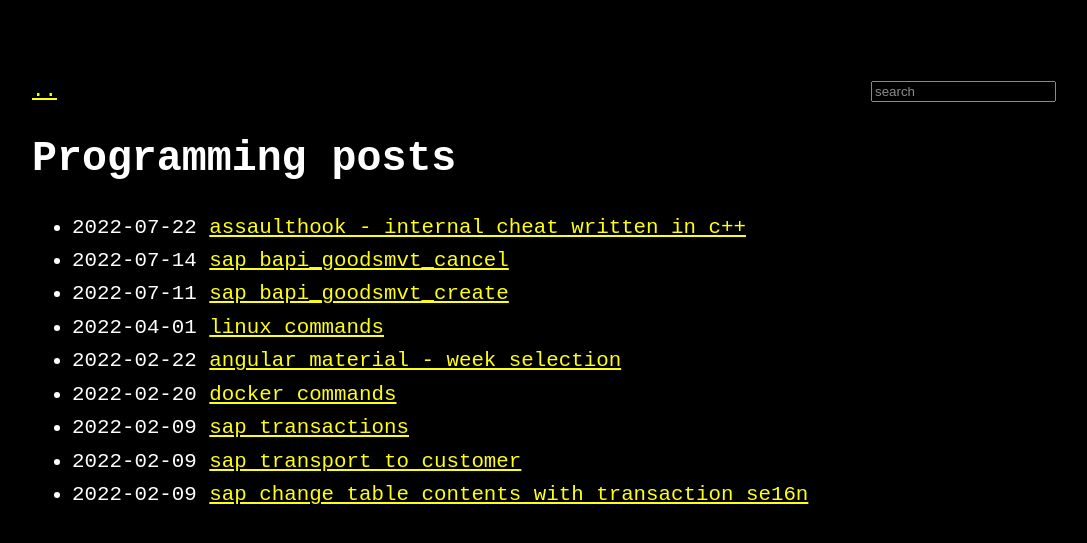
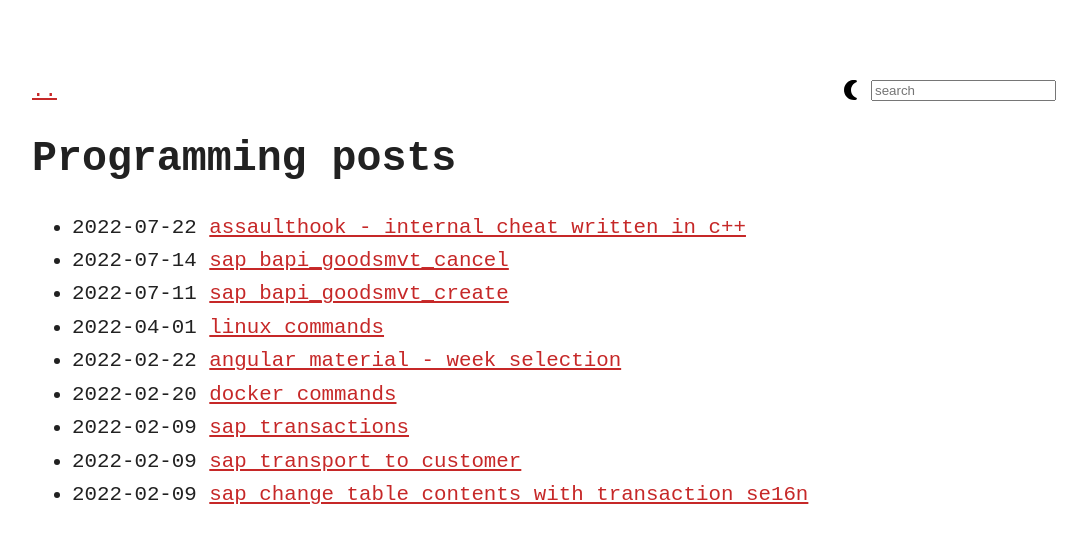
Before and after one commit to matseee/matseee.github.io, a Jekyll site: the page built from _pages/programming.md, in a window 1280 px wide. Shown: the top 543 px of the page, without its empty margins (96-1183 px from the left). Built offline with Jekyll 4.4.1, drawn with Linux system fonts in a browser that asks for light colours.

Commit message:
refactor stylesheet & add light-mode

```diff
--- a/_includes/back_link.html
+++ b/_includes/back_link.html
@@ -1,9 +1,9 @@
-<div class="flex-container-noresp">
+<div class="flex-container flex-container-no-reverse">
     <div class="flex-item">
         <a href="{{ '/' | relative_url }}">{{ site.theme_config.back_home_text }}</a>
     </div>
 
-    <div class="flex-item-noresp flex-item-end" style="min-width: 245px">
-        {%-include search_head.html-%}
+    <div class="flex-item flex-item-end" style="min-width: 245px">
+        {%-include search_light_head.html-%}
     </div>
 </div>
--- a/_includes/page_title.html
+++ b/_includes/page_title.html
@@ -5,7 +5,7 @@
         <h1>{{ include.title }}</h1>
     </div>
     <div class="flex-item flex-item-end" style="min-width: 245px">
-        {%-include search_head.html-%}
+        {%-include search_light_head.html-%}
     </div>
 </div>
 
--- a/_includes/search_head.html
+++ /dev/null
@@ -1,4 +0,0 @@
-<form action="/search.html" method="get">
-    <input type="text" id="search-box" name="query" placeholder="search">
-    <!-- <input type="submit" value="search"> -->
-</form>
--- /dev/null
+++ b/_includes/search_light_head.html
@@ -0,0 +1,7 @@
+<form action="/search.html" method="get">
+    <div class="flex-container-no-resp">
+        <img id="darkLightToggle" src="/assets/light.svg" />
+        <input type="text" id="search-box" name="query" placeholder="search">
+    </div>
+    <!-- <input type="submit" value="search"> -->
+</form>
--- a/_layouts/default.html
+++ b/_layouts/default.html
@@ -7,21 +7,11 @@
     <div id="scroll-progress-bar" class="scroll-progress-bar"></div>
   </div>
   <main class="page-content" aria-label="Content">
-    <div class="w">
+    <div class="content">
       {{ content }}
     </div>
   </main>
 </body>
 
-<script>
-  const scrollProgress = document.getElementById('scroll-progress-bar');
-
-  window.addEventListener('scroll', () => {
-    const height = document.documentElement.scrollHeight - document.documentElement.clientHeight;
-    const scrollTop = document.body.scrollTop || document.documentElement.scrollTop;
-
-    scrollProgress.style.width = `${(scrollTop / height) * 100}%`;
-  });
-</script>
-
+<script src="/assets/js/main.js"></script>
 </html>
--- /dev/null
+++ b/_sass/_colors.scss
@@ -0,0 +1,10 @@
+$color-primary: #212121;
+$color-primaryLight: #484848;
+$color-primaryDark: #000000;
+
+$color-secondry: #c62828;
+$color-secondayLight: #ff5f52;
+$color-secondayDark: #8e0000;
+
+$color-black: #000000;
+$color-white: #ffffff;
--- a/assets/css/style.scss
+++ b/assets/css/style.scss
@@ -1,43 +1,28 @@
 ---
 ---
 @import "github-syntax-dark.css";
+@import "./colors";
 
-// -------------- THEME SWITCHER -------------- //
-@mixin dark-appearance {
-  filter: invert(1);
-
-  img {
-    filter: invert(1);
-
-    &.ioda {
-      filter: invert(0);
-    }
-  }
-
-  .highlight {
-    filter: invert(0);
-  }
+:root {
+  --color-page-background: #{$color-black};
+  --color-text: #{$color-white};
+  --color-border: #{$color-primaryLight};
 }
 
-body[a="dark"] {
-  @include dark-appearance;
+.dark {
+  --color-page-background: #{$color-black};
+  --color-text: #{$color-white};
+  --color-border: #{$color-primaryLight};
 }
 
-
-@media (prefers-color-scheme: dark) {
-  body[a="auto"] {
-    @include dark-appearance;
-  }
-
-  .scroll-progress-bar {
-    background: rgb(0, 0, 238);
-  }
+.light {
+  --color-page-background: #{$color-white};
+  --color-text: #{$color-primary};
+  --color-border: #{$color-primary};
 }
 
-@media (prefers-color-scheme: light) {
-  .scroll-progress-bar {
-    background: rgb(0, 0, 238);
-  }
+* {
+  transition: all .2s ease;
 }
 
 @media only screen and (max-width: 480px) {
@@ -51,191 +36,192 @@ body[a="dark"] {
   }
 }
 
-// -------------------------------------------- //
+html {
+  height: 100%;
+  background: var(--color-page-background);
 
-// bg color is also needed in html in order to
-// block body's background propagation
-// see: https://stackoverflow.com/a/61265706
-html,
-body {
-  background: white;
-}
+  body {
+    background: var(--color-page-background);
+    color: var(--color-text);
+    font-family: monospace;
+    font-size: 1.3rem;
+    line-height: 1.3;
+    margin: 0;
+    min-height: 100%;
 
-html {
-  height: 100%
-}
+    .scroll-progress-container {
+      overflow: hidden;
+      position: sticky;
+      top: 0;
+      margin: 0;
+      padding: 0;
+      width: 100%;
+      height: 0.8rem;
+      z-index: 10000;
 
-body {
-  color: black;
-  font-family: monospace;
-  font-size: 1.3rem;
-  line-height: 1.3;
-  margin: 0;
-  min-height: 100%;
-}
+      .scroll-progress-bar {
+        width: 0%;
+        height: 0.8rem;
+        background-color: $color-secondry;
+      }
+    }
 
-.post-meta {
-  text-align: right;
-}
+    #darkLightToggle {
+      margin-right: 0.5rem;
+    }
 
-h2,
-h3,
-h4,
-h5,
-h6 {
-  margin-top: 3rem;
-}
+    .content {
+      max-width: 1024px;
+      margin: 0 auto;
+      padding: 4rem 2rem;
 
-hr {
-  margin: 2rem 0;
-}
+      @media only screen and (max-width: 520px) {
+        max-width: 1024px;
+        margin: 0 auto;
+        padding: 0.5rem 2rem;
+      }
 
-p {
-  margin: 1rem 0;
-}
+      /* HEADLINES */
+      h2, h3, h4, h5, h6 {
+        margin-top: 3rem;
+      }
 
-li {
-  margin: 0.4rem 0;
-}
+      /* TEXTS */
+      p {
+        margin: 1rem 0;
+      }
 
-*:target {
-  background: rgb(0, 0, 238);
-}
+      *:target {
+        color: $color-secondry;
+      }
 
-.w {
-  max-width: 1024px;
-  margin: 0 auto;
-  padding: 4rem 2rem;
-}
+      a:-webkit-any-link {
+        color: $color-secondry;
+        &:hover {
+          color: $color-secondayLight;
+        }
+        &:active {
+          color: $color-secondayDark;
+        }
+      }
 
-@media only screen and (max-width: 480px) {
-  .w {
-    max-width: 1024px;
-    margin: 0 auto;
-    padding: 0.5rem 2rem;
+      /* CODE-SNIPPETS */
+      div.highlighter-rouge code {
+        display: block;
+        overflow-x: auto;
+        padding: 1rem;
+
+        color: $color-white;
+        background: $color-primaryLight;
+      }
+
+      /* TABLES */
+      @mixin table-border {
+        border: thin solid var(--color-border);
+        border-collapse: collapse;
+        padding: 0.4rem;
+      }
+      table {
+        width: 100%;
+        @include table-border();
+
+        th, td {
+          @include table-border();
+        }
+      }
+
+      /* BLOCKQUOTE */
+      blockquote {
+        font-style: italic;
+        border: thin solid var(--color-border);
+        padding: 1rem;
+
+        p {
+          margin: 0;
+        }
+      }
+
+      /* IMAGES */
+      img {
+        max-width: 100%;
+        display: block;
+        margin: 0 auto;
+      }
+
+      /* LISTS */
+      @media only screen and (max-width: 520px) {
+        ul {
+          padding-inline-start: 10px;
+        }
+      }
+      li {
+        margin: 0.4rem 0;
+      }
+
+      /* HORIZONTAL-LINES */
+      hr {
+        margin: 2rem 0;
+        text-align: center;
+        border: 0;
+
+        &:before {
+          content: '/////'
+        }
+        &:after {
+          content: attr(data-content) '/////'
+        }
+      }
+
+      .post-meta {
+        text-align: right;
+      }
+    }
   }
-
-  ul {
-    padding-inline-start: 10px;
-  }
-}
-
-hr {
-  text-align: center;
-  border: 0;
-
-  &:before {
-    content: '/////'
-  }
-
-  &:after {
-    content: attr(data-content) '/////'
-  }
-}
-
-table {
-  width: 100%;
-}
-
-table,
-th,
-td {
-  border: thin solid black;
-  border-collapse: collapse;
-  padding: 0.4rem;
-}
-
-div.highlighter-rouge code {
-  display: block;
-  overflow-x: auto;
-  white-space: pre-wrap;
-  padding: 1rem;
-}
-
-code {
-  color: white;
-  background: #383838;
-  filter: invert(1);
-}
-
-blockquote {
-  font-style: italic;
-  border: thin solid black;
-  padding: 1rem;
-
-  p {
-    margin: 0;
-  }
-}
-
-img {
-  max-width: 100%;
-  display: block;
-  margin: 0 auto;
 }
 
 .flex-container {
   display: flex;
   align-items: center;
-}
 
-.flex-container-noresp {
-  display: flex;
-  align-items: center;
-}
+  &-no-resp {
+    display: flex;
+    align-items: center;
+  }
 
-.flex-item {
-  flex-grow: 1;
-  flex-shrink: 1;
-  flex-basis: auto;
-}
-
-.flex-item-noresp {
-  flex-grow: 1;
-  flex-shrink: 1;
-  flex-basis: auto;
-}
-
-.flex-item-center {
-  align-items: center;
-  display: flex;
-  flex-direction: column;
-  flex-wrap: initial;
-}
-
-.flex-item-end {
-  align-items: end;
-  display: flex;
-  flex-direction: column-reverse;
-}
-
-@media only screen and (max-width: 520px) {
-  .flex-container {
+  @media only screen and (max-width: 520px) {
     display: flex;
     align-items: start;
     flex-direction: column-reverse;
   }
-}
 
-@media only screen and (max-width: 520px) {
+  &-no-reverse {
+    @media only screen and (max-width: 520px) {
+      display: flex;
+      align-items: start;
+      flex-direction: column;
+    }
+  }
+
   .flex-item {
-    width: 100%;
+    flex-grow: 1;
+    flex-shrink: 1;
+    flex-basis: auto;
+
+    @media only screen and (max-width: 520px) {
+      width: 100%;
+    }
+
+    &-center {
+      align-items: center;
+      display: flex;
+      flex-direction: column;
+      flex-wrap: initial;
+    }
+
+    &-end {
+      align-items: end;
+      display: flex;
+      flex-direction: column-reverse;
+    }
   }
 }
-
-
-.scroll-progress-container {
-  overflow: hidden;
-  position: sticky;
-  top: 0;
-  margin: 0;
-  padding: 0;
-  width: 100%;
-  height: 0.8rem;
-  z-index: 10000;
-}
-
-.scroll-progress-bar {
-  width: 0%;
-  height: 0.8rem;
-}
--- /dev/null
+++ b/assets/js/main.js
@@ -0,0 +1,31 @@
+(function() {
+
+    // ScrollProgress bar
+    const scrollProgress = document.getElementById('scroll-progress-bar');
+
+    window.addEventListener('scroll', () => {
+      const height = document.documentElement.scrollHeight - document.documentElement.clientHeight;
+      const scrollTop = document.body.scrollTop || document.documentElement.scrollTop;
+
+      scrollProgress.style.width = `${(scrollTop / height) * 100}%`;
+    });
+
+    // Toggle dark-light mode
+    const darkLightToggleImage = document.getElementById('darkLightToggle');
+
+    if (!window.matchMedia('(prefers-color-scheme: dark)').matches) {
+      document.body.classList.toggle('light');
+      darkLightToggleImage.src = '/assets/dark.svg';
+    }
+
+    darkLightToggleImage.addEventListener('click', () => {
+      document.body.classList.toggle('light');
+
+      if (darkLightToggleImage.src.indexOf('/assets/light.svg') > -1 ) {
+        darkLightToggleImage.src = '/assets/dark.svg';
+      } else {
+        darkLightToggleImage.src = '/assets/light.svg';
+      }
+    });
+
+})();
```
Also changed, not shown: assets/css/libs/monkai.css (renamed from assets/css/monkai.css), assets/dark.svg (added), assets/light.svg (added), 1 other file.
